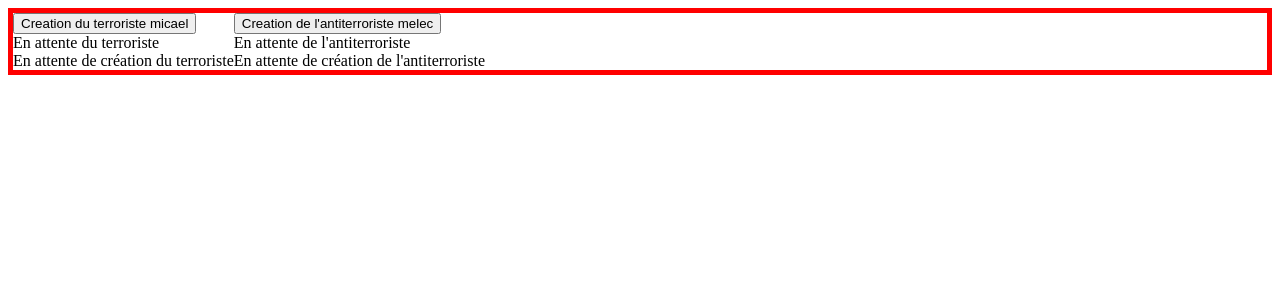
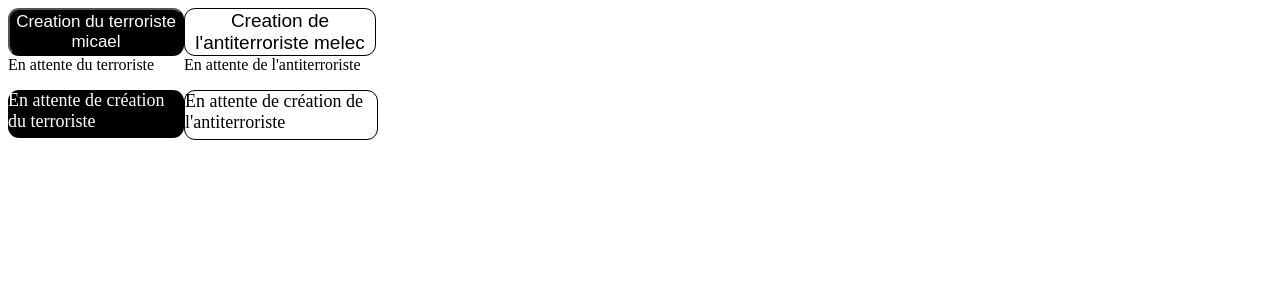
Before and after one commit to MikaHub/ProjetPOO, a PHP site: page / in a window 1280 px wide. Shown: the top 300 px of the page. Run offline with PHP 8.4, Linux system fonts and the light colour scheme.

Commit message:
Style.css

```diff
--- a/style.css
+++ b/style.css
@@ -1,6 +1,61 @@
 
 .flex{
 	display: flex;
-	border: solid 5px;
-	border-color: red;
+
 }
+
+#buttonTerro{
+	border-radius: 11px;
+    width: 11rem;
+    height: 3rem;
+    background: black;
+	color: white;
+	outline:none;
+	cursor: pointer;
+	font-size: 17px;
+}
+#buttonAnti{
+	border-radius: 11px;
+    width: 12rem;
+    height: 3rem;
+    background: white;
+	color: black;
+	outline:none;
+	cursor: pointer;
+	font-size: 19px;
+	border: 1px solid black;
+}
+
+.divTerro{
+	text-align: center;
+	margin-left: 27rem;
+	position: relative;
+}
+.divAnti{
+	margin-left: 9rem;
+	text-align: center;
+	position: relative;
+}
+#setWeaponTerro{
+	border-radius: 11px;
+    background-color: black;
+    color: white;
+    width: 11rem;
+    height: 3rem;
+    font-size: 18px;
+	margin-top: 1rem;
+	cursor: pointer;
+	justify-content: center;
+}
+#setWeaponAntiTerro{
+	border-radius: 11px;
+    background-color: white;
+    color: black;
+    width: 12rem;
+    height: 3rem;
+    font-size: 18px;
+	margin-top: 1rem;
+	border: 1px solid black;
+	cursor: pointer;
+	justify-content: center;
+}
```
